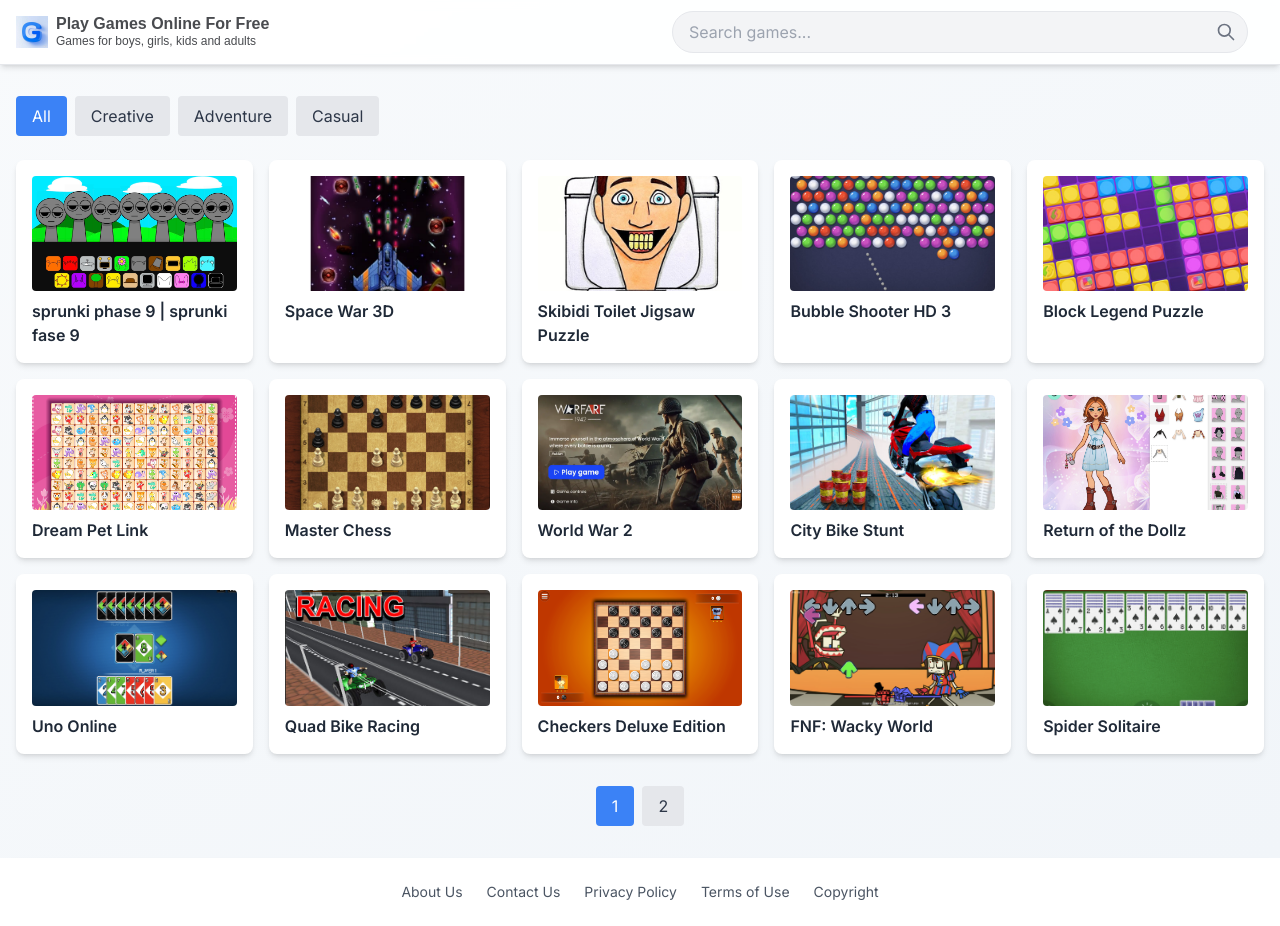
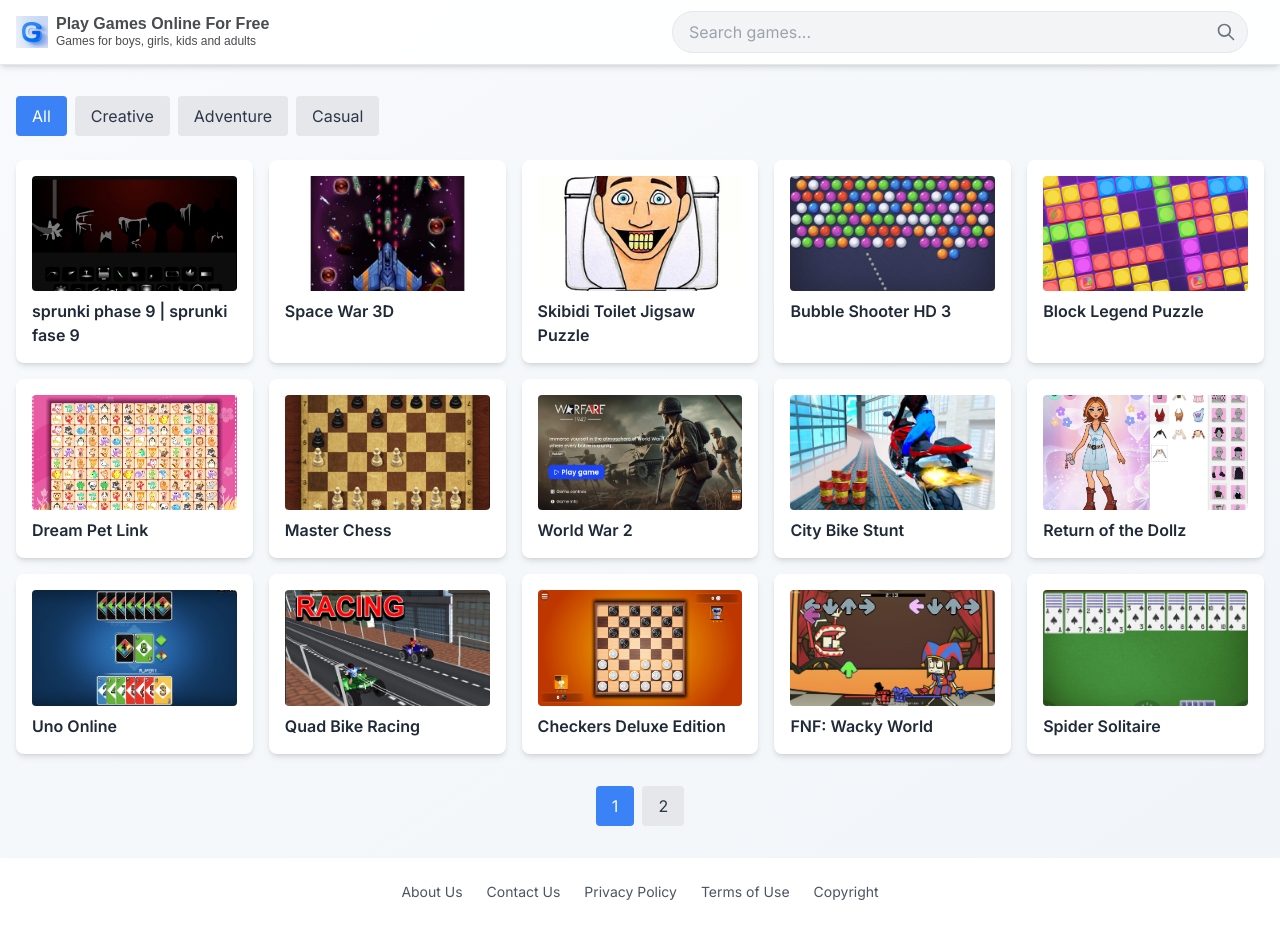
Before and after one commit to alwaysrunning/h5-games-website, a Next.js app: page / in a window 1280 px wide. Built offline with nearby package versions, Linux system fonts and the light colour scheme.

Commit message:
feat: change image

```diff
--- a/data/games.ts
+++ b/data/games.ts
@@ -16,7 +16,7 @@ export const games: Game[] = [
     id: 'sprunki-phase-9',
     title: 'sprunki phase 9 | sprunki fase 9',
     description: 'Sprunki Phase 9 takes the unique blend of rhythm-based gameplay and platforming to a whole new level. This phase brings together the dynamic world of Sprunki with the iconic music creation game, Incredibox. Players will be able to create their own unique tracks while navigating through a series of challenging levels. The game features a wide range of music genres and styles, allowing players to express their creativity and challenge their rhythm skills. With a focus on fun and accessibility, Sprunki Phase 9 offers an engaging and addictive experience for both newcomers and seasoned players.',
-    thumbnail: '/games/thumb.jpg',
+    thumbnail: '/games/sprunki9.jpg',
     url: 'https://iframegame.com/embed/sprunki-phase-9/index.html',
     supportMobile: true,
     category: ['Creative'],
```
Also changed, not shown: public/games/sprunki9.jpg (added).
